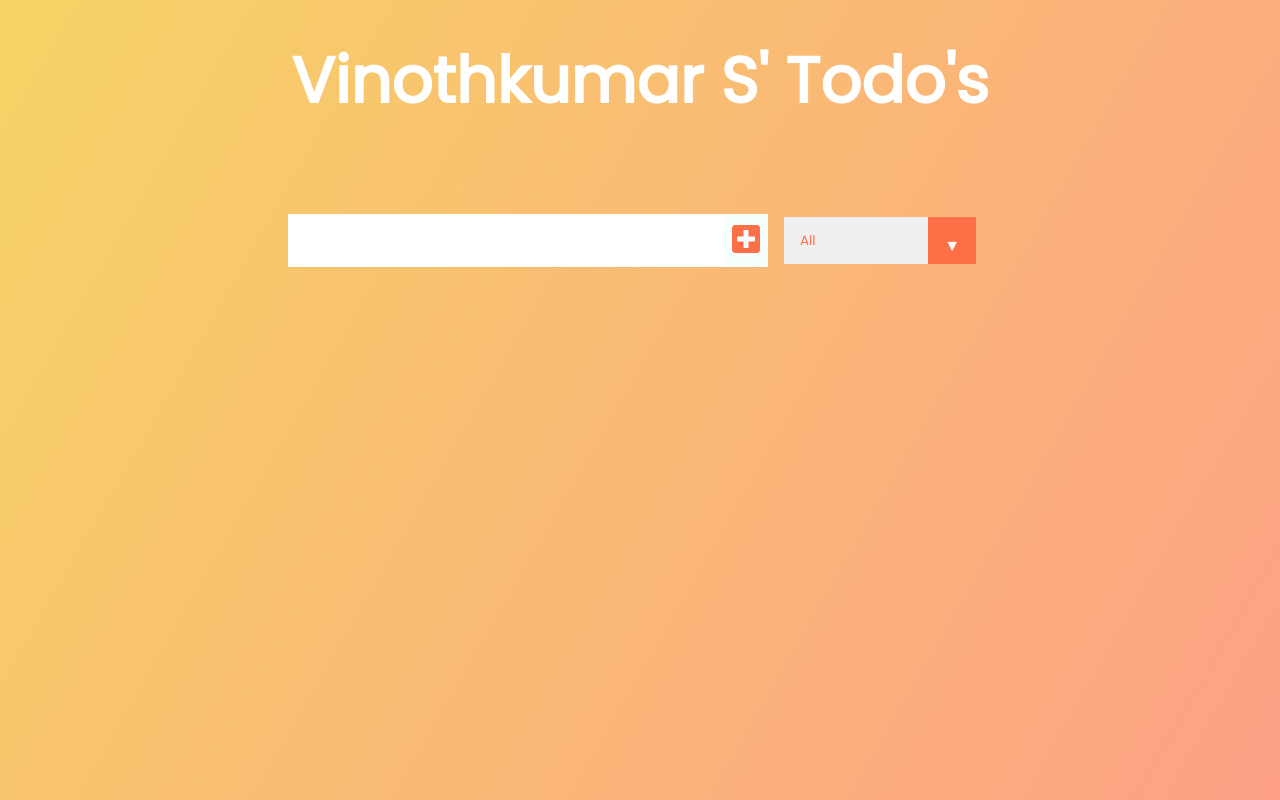
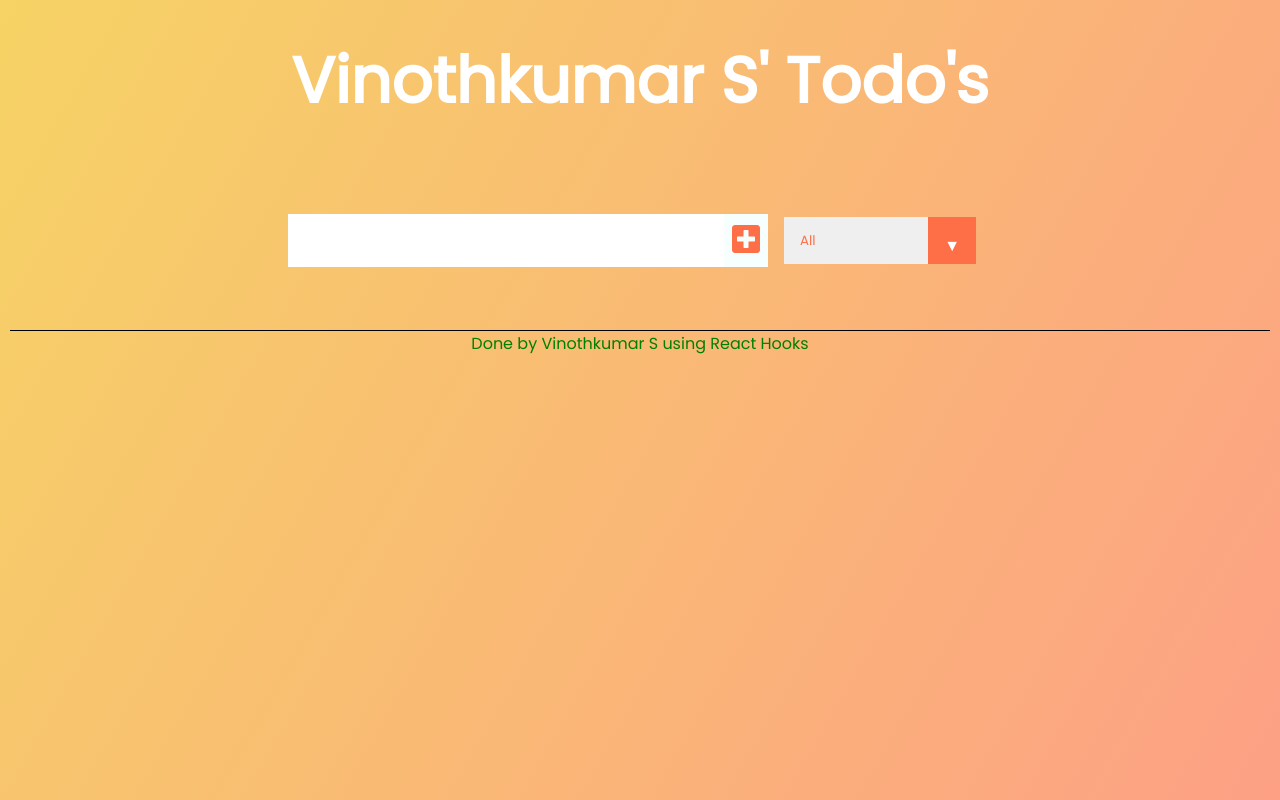
Before and after one commit to Vinoth6194/reacthookstodo, a React (Create React App) app: page / in a window 1280 px wide. Built offline with nearby package versions, Linux system fonts and the light colour scheme.

Commit message:
footer added

```diff
--- a/src/App.css
+++ b/src/App.css
@@ -150,3 +150,9 @@ select {
   transform: scale(1.5);
 }
 */
+
+.footer {
+  bottom: 0;
+  position: absolute;
+  text-align: center;
+}
--- a/src/App.js
+++ b/src/App.js
@@ -2,6 +2,7 @@ import React, { useState, useEffect } from "react";
 import "./App.css";
 import Form from "./components/Form";
 import TodoList from "./components/TodoList";
+import Footer from "./components/Footer";
 
 function App() {
   const [inputText, setInputText] = useState("");
@@ -62,6 +63,7 @@ function App() {
         setTodos={setTodos}
         filteredTodos={filteredTodos}
       ></TodoList>
+      <Footer className="footer"></Footer>
     </div>
   );
 }
--- /dev/null
+++ b/src/components/Footer.js
@@ -0,0 +1,20 @@
+import React from "react";
+
+function Footer() {
+  return (
+    <div>
+      <p
+        style={{
+          color: "green",
+          textAlign: "center",
+          borderTop: "1px solid black",
+          margin: "10px",
+        }}
+      >
+        Done by Vinothkumar S using React Hooks
+      </p>
+    </div>
+  );
+}
+
+export default Footer;
```
